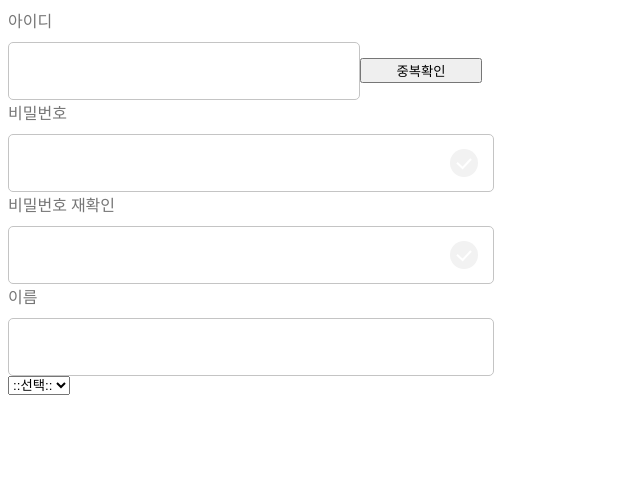
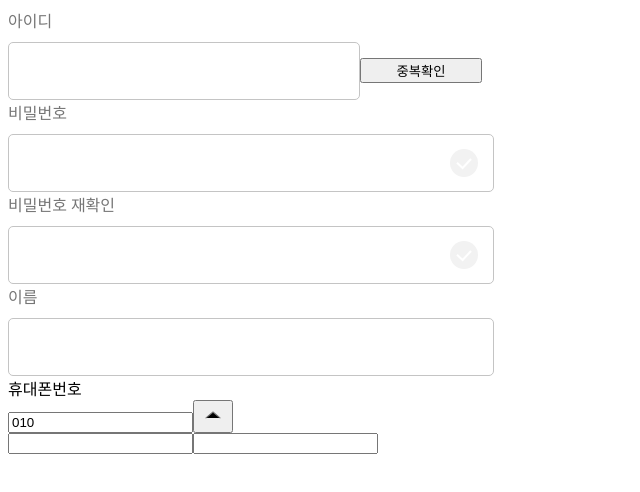
Before and after one commit to hyejee0504/Open_Market, a React (Create React App) app in the folder my-app/: page /account/join in a window 1280 px wide. Shown: the top 492 px of the page, without its empty margins (0-640 px from the left). Built offline with nearby package versions, Linux system fonts and the light colour scheme.

Commit message:
feat : selectinput 컴포넌트 구현

```diff
--- a/my-app/src/component/icon/SVGIcon.tsx
+++ b/my-app/src/component/icon/SVGIcon.tsx
@@ -13,6 +13,7 @@ export type SvgIconId =
 |'icon-minus-line'
 |'icon-plus'
 |'icon-down-arrow'
+|'icon-up-arrow'
 
  interface SvgIconProps {
   id: SvgIconId | string;
--- a/my-app/src/component/join/joininput/JoinInput.tsx
+++ b/my-app/src/component/join/joininput/JoinInput.tsx
@@ -58,31 +58,35 @@ interface PhoneInputProps{
   value3: string;
   onClick?: (value: string) => void;
   onChange?: (e: React.ChangeEvent<HTMLInputElement>) => void;
-  onButton?: boolean;
+  error: string;
 }
 
-function PhoneInput({onClick, onChange, value1, value2, value3} : PhoneInputProps){
+function PhoneInput({onChange, value1, value2, value3, error} : PhoneInputProps){
   const selectItems = ["010", "011", "016", "017", "018", "019"];
 
   return (
     <div>
       <label htmlFor="phone">휴대폰번호</label>
       <div>
-      <PhoneSelectInput
+        <PhoneSelectInput
           selectItems={selectItems}
-          onClick={onClick}
           checkItem={value1}
-          width="150px"
-          radius="5px"
-          padding="16px 14px 16px 0"
+          onChange={onChange}
         />
         <input
-        type="number"
+        name="phone2"
+        type="text"
+        onChange={onChange}
+        value={value2}
         />
         <input
-        type="number"
+        name="phone3"
+        type="text"
+        onChange={onChange}
+        value={value3}
         />
       </div>
+      {error !== "" ? <S.ErrorMessage>{error}</S.ErrorMessage> : null}
     </div>
   )
 
--- a/my-app/src/component/join/joininput/PhoneSelectInput.tsx
+++ b/my-app/src/component/join/joininput/PhoneSelectInput.tsx
@@ -1,8 +1,10 @@
-import React from 'react'
+import React, {useState, useRef} from 'react'
+import { SVGIcon } from '../../icon/SVGIcon';
 
 type PhoneSelectInputProps = {
-  selectItems?: string[];
+  selectItems: string[];
   onClick?: (selected: string) => void;
+  onChange?: (e: React.ChangeEvent<HTMLInputElement>) => void;
   checkItem?: string;
   width?: string;
   minWidth?: string;
@@ -13,6 +15,7 @@ type PhoneSelectInputProps = {
 };
 
 function PhoneSelectInput({selectItems, onClick,
+onChange,
 checkItem,
 width,
 maxWidth,
@@ -22,17 +25,48 @@ padding,
 textAlign,
 }: PhoneSelectInputProps) {
 
+  const [optionToggle, setOptionToggle] = useState(false);
+  const [selectValue, setSelectValue] = useState("");
+  const selectValueRef = useRef() as React.MutableRefObject<HTMLButtonElement>;
+
+  const handleChangeOption = (e: React.MouseEvent<HTMLButtonElement>) => {
+    if(optionToggle === true){
+      setOptionToggle(false)
+    }else{
+      setOptionToggle(true)
+    }
+
+  }
+
+  const handleSelectValue = (e: React.MouseEvent<HTMLElement>) => {
+    const value = e.target
+    onChange?.(e.target);
+    // setSelectValue(value.innerText);
+  }
+
+
   return (
     <div>
-      <select>
-        <option value="">::선택::</option>
-        <option value="011">011</option>
-        <option value="016">016</option>
-        <option value="017">017</option>
-        <option value="019">019</option>
-        <option value="010">010</option>
-      </select>
+      <input
+        value={selectValue !== "" ? selectValue : selectItems[0]}
+        onChange={onChange}
+      />
+      <button onClick={handleChangeOption}>
+      {
+        optionToggle === true ? <SVGIcon id='icon-down-arrow'/> : <SVGIcon id='icon-up-arrow'/>
+      }
+      </button>
+      {
+        optionToggle === true ?
+        <div>
+          {selectItems.map<React.ReactNode>((value) => {
+            return <input onClick={handleSelectValue}>{value}</input>
+          })}
+        </div> : null
+      }
+
     </div>
+
   )
 }
 
--- a/my-app/src/component/join/joininputform/JoinInputForm.tsx
+++ b/my-app/src/component/join/joininputform/JoinInputForm.tsx
@@ -1,6 +1,5 @@
 import React, {useState} from 'react';
-import {CommonInput} from "../joininput/JoinInput"
-import {PhoneSelectInput} from "../joininput/PhoneSelectInput"
+import {CommonInput,  PhoneInput} from "../joininput/JoinInput"
 import checkOnIcon from "../../../asset/icon-check-on.svg";
 import checkOffIcon from "../../../asset/icon-check-off.svg";
 
@@ -92,7 +91,12 @@ export default function JoinInputForm() {
       setUserFormValue({...userFormValue, [name] : value});
       setErrorMessage({...errorMessage, [name] : message});
     }
+  }
 
+  //핸드폰 변경 함수
+  const onChangePhoneNumber = (e: React.ChangeEvent<HTMLInputElement>) => {
+    const { value } = e.target;
+    console.log(value);
 
 
 
@@ -103,11 +107,6 @@ export default function JoinInputForm() {
     e.preventDefault();
 
     }
-
-
-
-
-
 
   return (
     <form onSubmit={onSubmit}>
@@ -146,7 +145,13 @@ export default function JoinInputForm() {
       error={errorMessage.name}
       value={userFormValue.name}
       />
-      <PhoneSelectInput/>
+      <PhoneInput
+      onChange={onChangePhoneNumber}
+      value1={userFormValue.phone1}
+      value2={userFormValue.phone2}
+      value3={userFormValue.phone3}
+      error={errorMessage.phone}
+      />
     </form>
   )
 }
```
